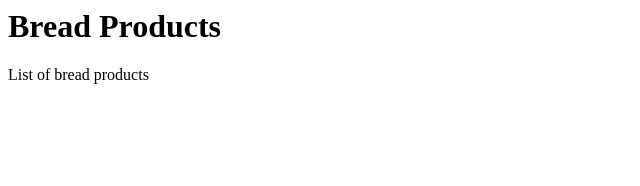
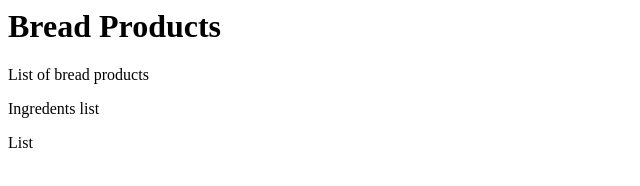
Before and after one commit to tonyyip1969/bread.demo, a plain HTML site: page index.html in a window 1280 px wide. Shown: the whole page, without its empty margins (0-640 px from the left). Drawn offline with Linux system fonts and the light colour scheme.

Commit message:
bug fix, v1.1 for production

```diff
--- a/index.html
+++ b/index.html
@@ -6,5 +6,8 @@
 	<h1>Bread Products</h1>
 
 	<p>List of bread products</p>
+
+	<span>Ingredents list</span>
+	<p>List</p>
 </body>
 </html>
```
